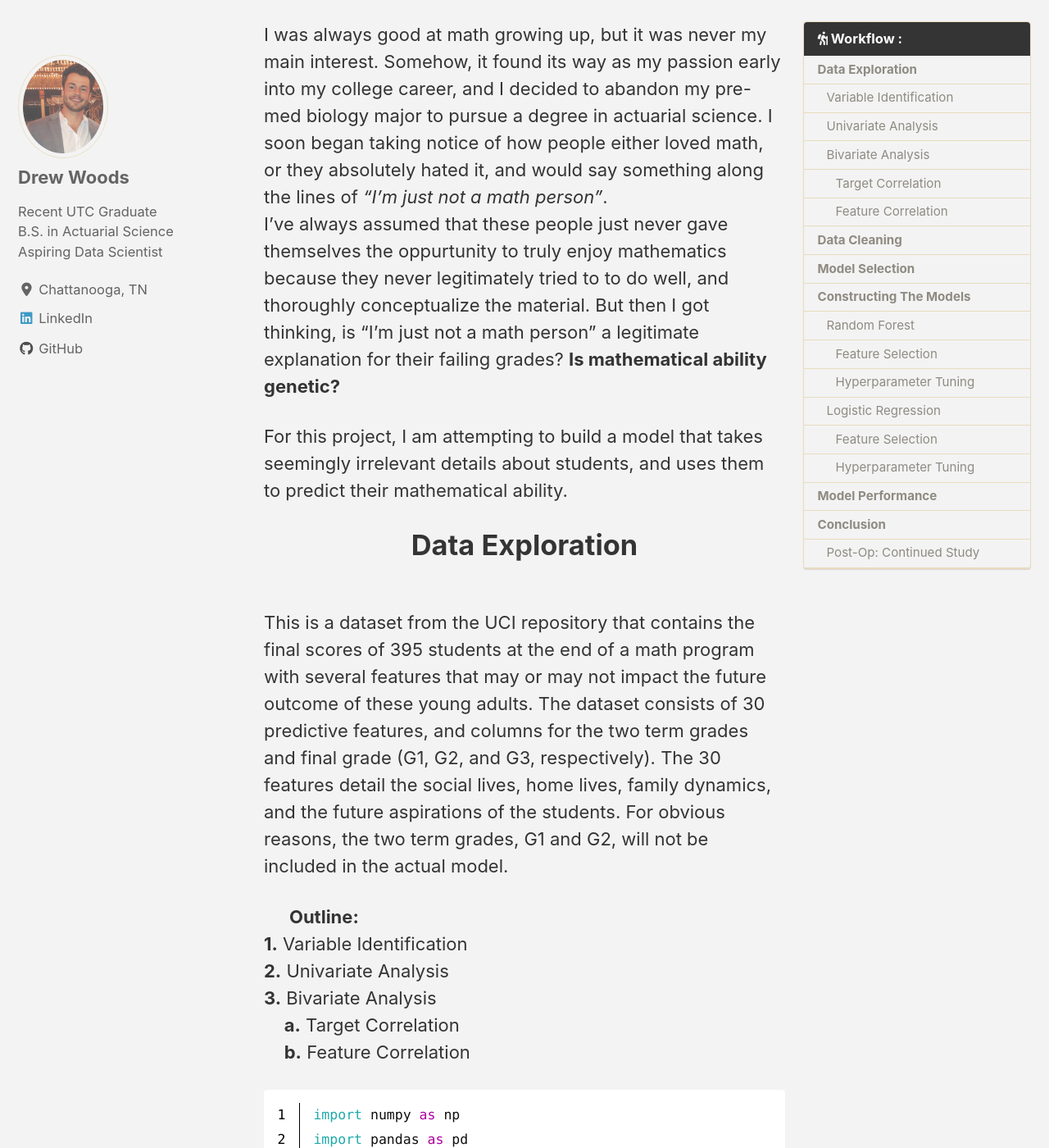
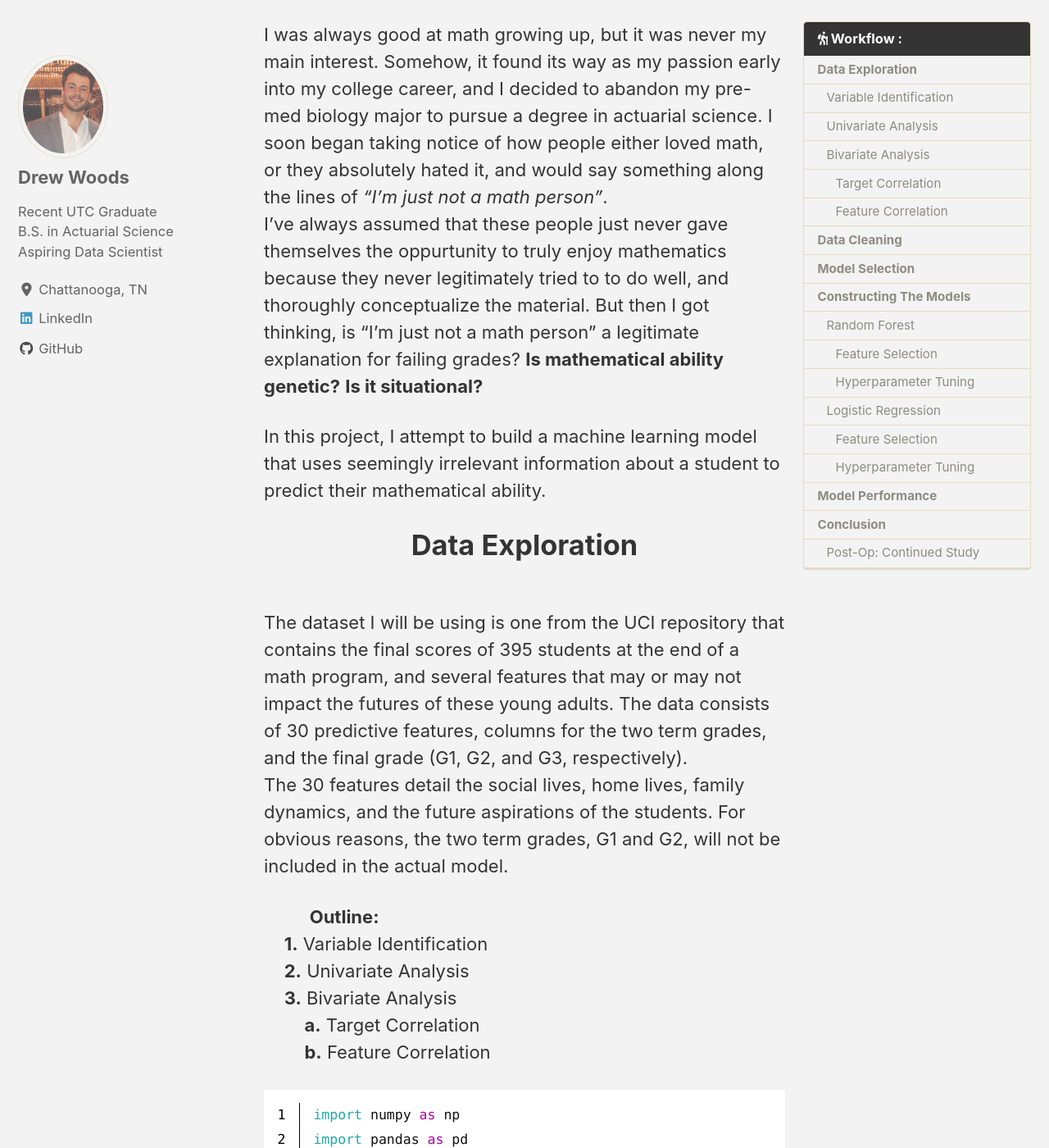
Before and after one commit to backdoordata/backdoordata.github.io, a Jekyll site: the page built from _posts/2020-03-22-Math_Students_ML.md, in a window 1280 px wide and 1400 px high, scrolled down 669 px. Shown: the whole window at 82% size. Built offline with Jekyll 4.4.1, drawn with Linux system fonts in a browser that asks for light colours; cached includes are drawn as plain includes; nearby versions of some CDN libraries.

Commit message:
ML Proj1

````diff
--- a/_posts/2020-03-22-Math_Students_ML.md
+++ b/_posts/2020-03-22-Math_Students_ML.md
@@ -16,22 +16,23 @@ toc_label: " Workflow :"
 toc_icon: "hiking"
 ---
 I was always good at math growing up, but it was never my main interest. Somehow, it found its way as my passion early into my college career, and I decided to abandon my pre-med biology major to pursue a degree in actuarial science. I soon began taking notice of how people either loved math, or they absolutely hated it, and would say something along the lines of *"I'm just not a math person"*.
-I've always assumed that these people just never gave themselves the oppurtunity to truly enjoy mathematics because they never legitimately tried to to do well, and thoroughly conceptualize the material. But then I got thinking, is "I'm just not a math person" a legitimate explanation for their failing grades? **Is mathematical ability genetic?**
+I've always assumed that these people just never gave themselves the oppurtunity to truly enjoy mathematics because they never legitimately tried to to do well, and thoroughly conceptualize the material. But then I got thinking, is "I'm just not a math person" a legitimate explanation for failing grades? **Is mathematical ability genetic?** **Is it situational?**
 
-For this project, I am attempting to build a model that takes seemingly irrelevant details about students, and uses them to predict their mathematical ability.
+In this project, I attempt to build a machine learning model that uses seemingly irrelevant information about a student to predict their mathematical ability.
 
 
 # <center>Data Exploration</center>
-This is a dataset from the UCI repository that contains the final scores of 395 students at the end of a math program with several features that may or may not impact the future outcome of these young adults. The dataset consists of 30 predictive features, and columns for the two term grades and final grade (G1, G2, and G3, respectively). The 30 features detail the social lives, home lives, family dynamics, and the future aspirations of the students. For obvious reasons, the two term grades, G1 and G2, will not be included in the actual model.
+The dataset I will be using is one from the UCI repository that contains the final scores of 395 students at the end of a math program, and several features that may or may not impact the futures of these young adults. The data consists of 30 predictive features, columns for the two term grades, and the final grade (G1, G2, and G3, respectively).
+The 30 features detail the social lives, home lives, family dynamics, and the future aspirations of the students. For obvious reasons, the two term grades, G1 and G2, will not be included in the actual model.
 
 
 
-&nbsp;&nbsp;&nbsp;&nbsp; **Outline:**
-**1.** Variable Identification
-**2.** Univariate Analysis
-**3.** Bivariate Analysis
-&nbsp;&nbsp;&nbsp; **a.** Target Correlation
-&nbsp;&nbsp;&nbsp; **b.** Feature Correlation
+&nbsp;&nbsp;&nbsp;&nbsp;&nbsp;&nbsp;&nbsp;&nbsp; **Outline:**
+&nbsp;&nbsp;&nbsp;&nbsp;**1.** Variable Identification
+&nbsp;&nbsp;&nbsp;&nbsp;**2.** Univariate Analysis
+&nbsp;&nbsp;&nbsp;&nbsp;**3.** Bivariate Analysis
+&nbsp;&nbsp;&nbsp;&nbsp;&nbsp;&nbsp;&nbsp; **a.** Target Correlation
+&nbsp;&nbsp;&nbsp;&nbsp;&nbsp;&nbsp;&nbsp; **b.** Feature Correlation
 
 
 ```python
````
Also changed, not shown: images/HPI_imgs/HPI_linegraph.png.
